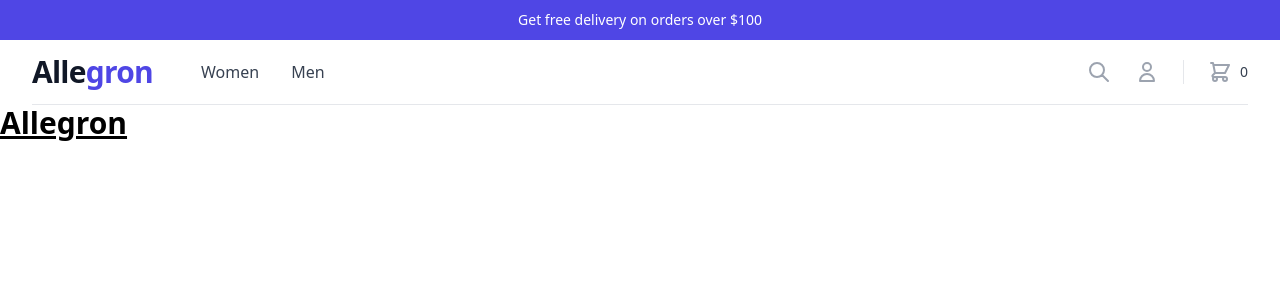
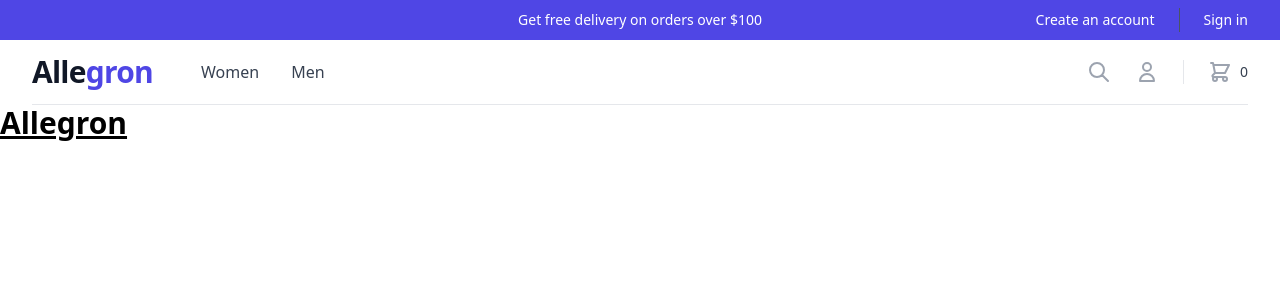
Before and after one commit to tomaszdanczak/allegron, a React (Create React App) app in the folder frontend/: page / in a window 1280 px wide. Shown: the top 300 px of the page. Built offline with nearby package versions, Linux system fonts and the light colour scheme.

Commit message:
Add links in the <Banner/>

```diff
--- a/frontend/src/components/atoms/Banner/Banner.tsx
+++ b/frontend/src/components/atoms/Banner/Banner.tsx
@@ -1,7 +1,33 @@
+import { Link } from 'react-router-dom'
+
 export default function Banner() {
   return (
-    <p className="flex h-10 items-center justify-center bg-indigo-600 px-4 text-sm font-medium text-white sm:px-6 lg:px-8">
-      Get free delivery on orders over $100
-    </p>
+    <div className="bg-indigo-600">
+      <div className="mx-auto flex h-10 max-w-7xl items-center justify-between px-4 sm:px-6 lg:px-8">
+        <span className="hidden lg:block lg:flex-1"></span>
+
+        <p className="flex-1 text-center text-sm font-medium text-white lg:flex-none">
+          Get free delivery on orders over $100
+        </p>
+
+        <div className="hidden lg:flex lg:flex-1 lg:items-center lg:justify-end lg:space-x-6">
+          <Link
+            to="/register"
+            className="text-sm font-medium text-white hover:text-gray-100"
+          >
+            Create an account
+          </Link>
+
+          <span className="h-6 w-px bg-gray-600" aria-hidden="true" />
+
+          <Link
+            to="/signin"
+            className="text-sm font-medium text-white hover:text-gray-100"
+          >
+            Sign in
+          </Link>
+        </div>
+      </div>
+    </div>
   )
 }
```
